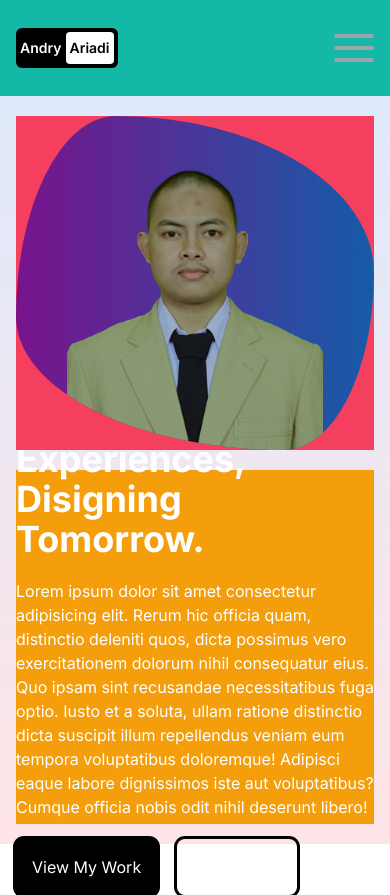
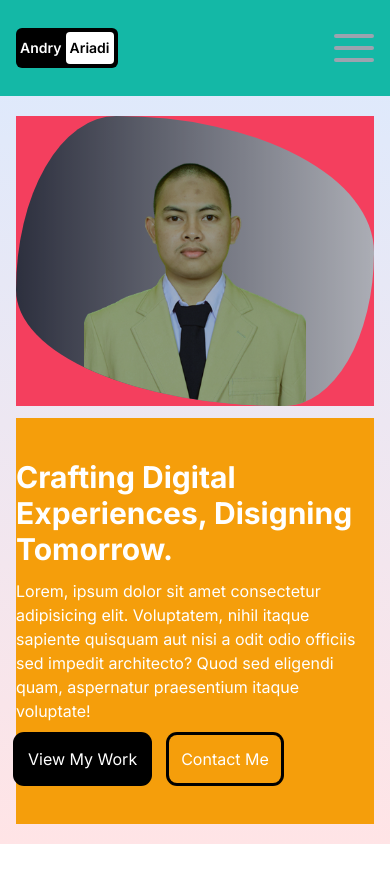
Before and after one commit to andryariadi/Web-Portfolio-2.0, a Next.js app in the folder portfolio/: page / in a window 390 px wide. After the commit the page ends 844 px from the top, so only its background shows below. Built offline with nearby package versions, Linux system fonts and the light colour scheme.

Commit message:
styling hero section

```diff
--- a/portfolio/src/app/page.jsx
+++ b/portfolio/src/app/page.jsx
@@ -2,19 +2,18 @@ import Image from "next/image";
 
 export default function Home() {
   return (
-    <main className="h-full flex flex-col lg:flex-row gap-5 px-4 sm:px-8 md:px-12 lg:px-20 xl:px-48 py-5">
-      <div className="bg-rose-500 h-1/2 lg:h-full lg:w-1/2 relative">
-        <Image src="/images/andryariadi.png" alt="Andry Ariadi" fill className="img-hero object-contain brightness-75 contrast-90 hue-rotate-15 bg-gradient-to-r from-purple-700 to-sky-600" />
+    <main className="h-full flex flex-col lg:items-center lg:justify-center lg:flex-row gap-3 lg:gap-8 px-4 sm:px-8 md:px-12 lg:px-20 xl:px-48 py-5">
+      <div className="bg-rose-500 h-1/2 lg:h-[70%] lg:w-[30%] relative">
+        <Image src="/images/andryariadi.png" alt="Andry Ariadi" fill className="img-hero object-contain brightness-75 contrast-90 hue-rotate-15 bg-gradient-to-r from-gray-700 to-slate-200" />
       </div>
-      <div className="bg-amber-500 h-1/2 lg:h-full lg:w-1/2 flex flex-col items-center justify-center gap-5 text-white">
-        <h1 className="text-4xl md:text-6xl font-bold">Crafting Digital Experiences, Disigning Tomorrow.</h1>
+      <div className="bg-amber-500 h-[70%] lg:h-full lg:w-1/2 flex flex-col items-center justify-center gap-3 md:gap-8 lg:gap-5 text-white">
+        <h1 className="text-3xl md:text-6xl font-bold">Crafting Digital Experiences, Disigning Tomorrow.</h1>
         <p className="md:text-xl">
-          Lorem ipsum dolor sit amet consectetur adipisicing elit. Rerum hic officia quam, distinctio deleniti quos, dicta possimus vero exercitationem dolorum nihil consequatur eius. Quo ipsam sint recusandae necessitatibus fuga optio.
-          Iusto et a soluta, ullam ratione distinctio dicta suscipit illum repellendus veniam eum tempora voluptatibus doloremque! Adipisci eaque labore dignissimos iste aut voluptatibus? Cumque officia nobis odit nihil deserunt libero!
+          Lorem, ipsum dolor sit amet consectetur adipisicing elit. Voluptatem, nihil itaque sapiente quisquam aut nisi a odit odio officiis sed impedit architecto? Quod sed eligendi quam, aspernatur praesentium itaque voluptate!
         </p>
         <div className="w-full flex gap-5">
-          <button className="p-4 rounded-lg ring ring-black bg-black text-white">View My Work</button>
-          <button className="p-4 rounded-lg ring ring-black">Contact Me</button>
+          <button className="p-3 md:p-4 rounded-lg ring ring-black bg-black text-white">View My Work</button>
+          <button className="p-3 md:p-4 rounded-lg ring ring-black">Contact Me</button>
         </div>
       </div>
     </main>
```
